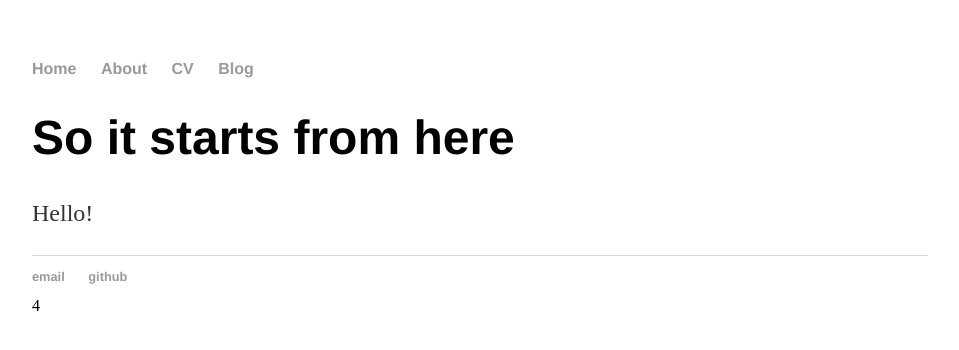
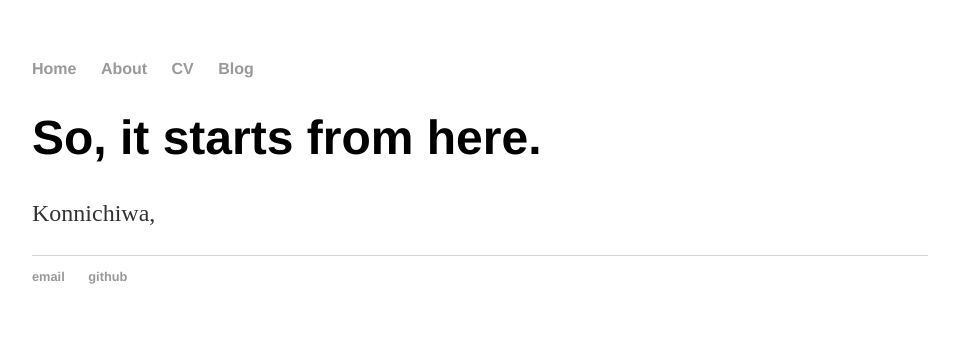
Before and after one commit to scitamehtam/scitamehtam.github.io, a Jekyll site: the page built from index.html, in a window 1280 px wide. Shown: the top 350 px of the page, without its empty margins (160-1119 px from the left). Built offline with Jekyll 4.4.1, drawn with Linux system fonts in a browser that asks for light colours.

Commit message:
Update index.html

```diff
--- a/index.html
+++ b/index.html
@@ -1,32 +1,9 @@
-<!DOCTYPE html>
-<html>
-	<head>
-		<title>Better Than The Average. </title>
-		<!-- link to main stylesheet -->
-		<link rel="stylesheet" type="text/css" href="/css/main.css">
-	</head>
-	<body>
-		<nav>
-    		<ul>
-        		<li><a href="/">Home</a></li>
-	        	<li><a href="/about">About</a></li>
-        		<li><a href="/cv">CV</a></li>
-        		<li><a href="/blog">Blog</a></li>
-    		</ul>
-		</nav>
-		<div class="container">
-    		<div class="blurb">
-        		<h1>So it starts from here</h1>
-				<p>Hello!</p>
-			<p> </p>
-    		</div><!-- /.blurb -->
-		</div><!-- /.container -->
-		<footer>
-    		<ul>
-        		<li><a href="mailto:kaveritanti@gmail.com">email</a></li>
-        		<li><a href="https://github.com/scitamehtam">github</a></li>
-			</ul>
-		</footer>
-	</body>
-</html>
-4
+---
+layout: default
+title: "Better than the average"
+---
+<div class="blurb">
+	<h1>So, it starts from here.</h1>
+	<p>Konnichiwa,</p>
+	<p> </p>
+</div><!-- /.blurb -->
```
